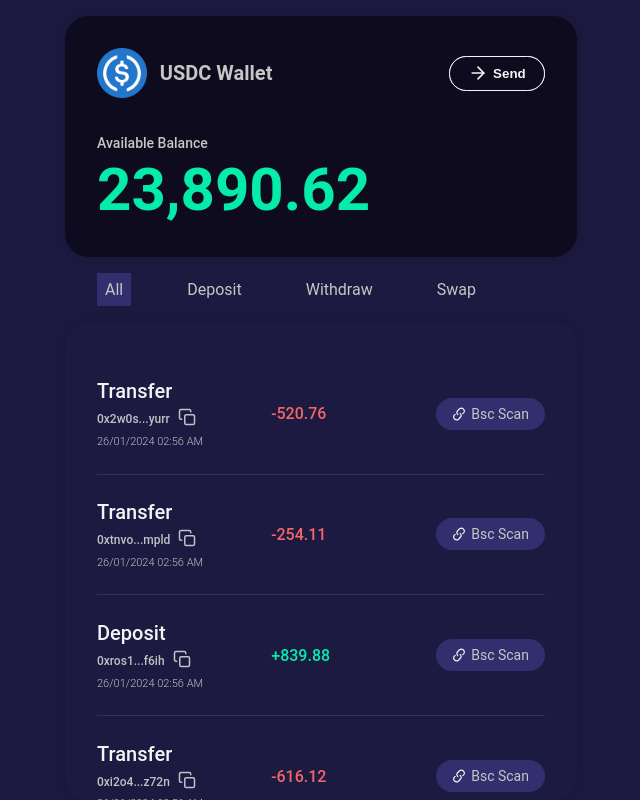
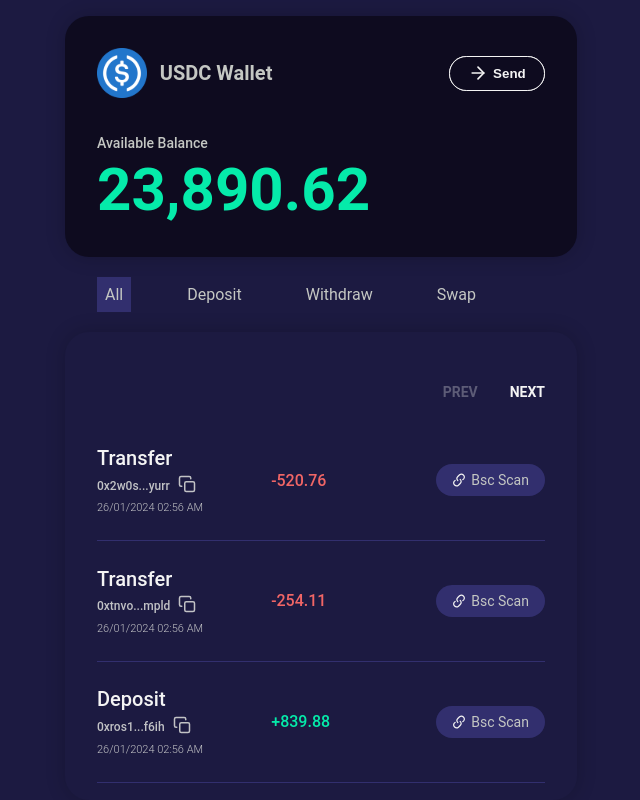
Before and after one commit to MeisterJustice/stablecoin-wallet, a Next.js app: page / in a window 1280 px wide. Shown: the whole page, without its empty margins (319-959 px from the left). Built offline with nearby package versions, Linux system fonts and the light colour scheme.

Commit message:
add pagination

```diff
--- a/components/index.ts
+++ b/components/index.ts
@@ -2,5 +2,6 @@ import M2ClickAnimation from "./click-animation";
 import M2Modal from "./modal";
 import M2Button from "./button";
 import M2Input from "./input";
+import M2Pagination from "./pagination";
 
-export { M2ClickAnimation, M2Modal, M2Button, M2Input };
+export { M2ClickAnimation, M2Modal, M2Button, M2Input, M2Pagination };
--- /dev/null
+++ b/components/pagination/index.tsx
@@ -0,0 +1,92 @@
+import { useEffect, useState } from "react";
+import { useTransaction } from "@/hooks/useTransaction";
+import { useTab } from "@/hooks/useTab";
+import styles from "./pagination.module.css";
+import classNames from "classnames";
+import { M2ClickAnimation } from "..";
+
+export default function M2Pagination() {
+  const {
+    handleTransactions,
+    transactions,
+    filteredTransactions,
+    handleFilteredTransactions,
+    handlePaginatedFilteredTransactions,
+    handlePaginatedTransactions,
+  } = useTransaction();
+  const { tabs, currentTabIndex } = useTab();
+
+  const [currentPage, setCurrentPage] = useState(1);
+  const [itemsPerPage] = useState(10);
+
+  const currentTab = tabs[currentTabIndex];
+  const showAllTransactions = currentTab === "All";
+  const txnLength = showAllTransactions
+    ? transactions.length
+    : filteredTransactions.length;
+
+  const totalPages = Math.ceil(txnLength / itemsPerPage);
+
+  const nextPage = () => {
+    if (currentPage === totalPages) return;
+    setCurrentPage(currentPage + 1);
+  };
+
+  const prevPage = () => {
+    if (currentPage === 1) return;
+    setCurrentPage(currentPage - 1);
+  };
+
+  const handleData = () => {
+    const indexOfLastTransaction = currentPage * itemsPerPage;
+    const indexOfFirstTransaction = indexOfLastTransaction - itemsPerPage;
+
+    if (showAllTransactions) {
+      const currentTransactions = transactions.slice(
+        indexOfFirstTransaction,
+        indexOfLastTransaction
+      );
+
+      handlePaginatedTransactions(currentTransactions);
+    } else {
+      const currentTransactions = filteredTransactions.slice(
+        indexOfFirstTransaction,
+        indexOfLastTransaction
+      );
+
+      handlePaginatedFilteredTransactions(currentTransactions);
+    }
+  };
+
+  useEffect(() => {
+    handleData();
+    // eslint-disable-next-line react-hooks/exhaustive-deps
+  }, [currentPage]);
+
+  useEffect(() => {
+    setCurrentPage(1);
+  }, [currentTab]);
+  return (
+    <div className={styles.pagination}>
+      <M2ClickAnimation onClick={prevPage}>
+        <p
+          className={classNames(styles.pagination_item, {
+            [styles.pagination_item_disabled]: currentPage === 1,
+          })}
+        >
+          PREV
+        </p>
+      </M2ClickAnimation>
+
+      <M2ClickAnimation onClick={nextPage}>
+        <p
+          className={classNames(styles.pagination_item, {
+            [styles.pagination_item_disabled]: currentPage === totalPages,
+          })}
+        >
+          NEXT
+        </p>
+      </M2ClickAnimation>
+    </div>
+  );
+}
--- /dev/null
+++ b/components/pagination/pagination.module.css
@@ -0,0 +1,23 @@
+.pagination {
+  display: flex;
+  justify-content: flex-end;
+  align-items: center;
+  margin-top: 20px;
+  margin-bottom: 20px;
+  gap: 2rem;
+}
+
+.pagination_item {
+  color: var(--white);
+  font-weight: 700;
+  font-size: 14px;
+  cursor: pointer;
+}
+
+.pagination_item_disabled {
+  color: var(--white);
+  font-weight: 700;
+  font-size: 14px;
+  cursor: not-allowed;
+  opacity: 0.3;
+}
--- a/context/transaction/index.tsx
+++ b/context/transaction/index.tsx
@@ -8,16 +8,31 @@ export const TransactionContext = createContext<
 
 export const TransactionContextProvider = ({ children }: ProviderProps) => {
   const [transactions, setTransactions] = useState<TransactionProps[]>([]);
+  const [paginatedTransactions, setPaginatedTransactions] = useState<
+    TransactionProps[]
+  >([]);
   const [filteredTransactions, setFilteredTransactions] = useState<
     TransactionProps[]
   >([]);
+  const [paginatedFilteredTransactions, setPaginatedFilteredTransactions] =
+    useState<TransactionProps[]>([]);
 
   const handleTransactions = (transactions: TransactionProps[]) => {
     setTransactions(transactions);
   };
 
+  const handlePaginatedTransactions = (transactions: TransactionProps[]) => {
+    setPaginatedTransactions(transactions);
+  };
+
   const handleFilteredTransactions = (transactions: TransactionProps[]) => {
     setFilteredTransactions(transactions);
+  };
+
+  const handlePaginatedFilteredTransactions = (
+    transactions: TransactionProps[]
+  ) => {
+    setPaginatedFilteredTransactions(transactions);
   };
 
   return (
@@ -27,6 +42,10 @@ export const TransactionContextProvider = ({ children }: ProviderProps) => {
         filteredTransactions,
         handleFilteredTransactions,
         handleTransactions,
+        handlePaginatedTransactions,
+        paginatedTransactions,
+        paginatedFilteredTransactions,
+        handlePaginatedFilteredTransactions,
       }}
     >
       {children}
--- a/context/transaction/types.ts
+++ b/context/transaction/types.ts
@@ -1,8 +1,14 @@
 interface TransactionsContextProps {
   transactions: TransactionProps[];
+  paginatedTransactions: TransactionProps[];
   filteredTransactions: TransactionProps[];
+  paginatedFilteredTransactions: TransactionProps[];
   handleTransactions: (transactions: TransactionProps[]) => void;
   handleFilteredTransactions: (transactions: TransactionProps[]) => void;
+  handlePaginatedTransactions: (transactions: TransactionProps[]) => void;
+  handlePaginatedFilteredTransactions: (
+    transactions: TransactionProps[]
+  ) => void;
 }
 
 interface TransactionProps {
--- a/hooks/useTransaction.tsx
+++ b/hooks/useTransaction.tsx
@@ -17,6 +17,8 @@ export const useTransaction = () => {
     const data = await response.json();
 
     context.handleTransactions(data);
+    const paginatedTransactions = data.slice(0, 10);
+    context.handlePaginatedTransactions(paginatedTransactions);
   };
 
   const fetchFilteredTransactions = async () => {
@@ -29,6 +31,8 @@ export const useTransaction = () => {
     );
 
     context.handleFilteredTransactions(filteredTransactions);
+    const paginatedFilteredTransactions = filteredTransactions.slice(0, 10);
+    context.handlePaginatedFilteredTransactions(paginatedFilteredTransactions);
   };
 
   useEffect(() => {
--- a/pages/overview/transactions/index.tsx
+++ b/pages/overview/transactions/index.tsx
@@ -4,101 +4,21 @@ import styles from "@/app/page.module.css";
 import TransactionItem from "./transaction-item";
 import { useTransaction } from "@/hooks/useTransaction";
 import { useTab } from "@/hooks/useTab";
-
-const transactions = [
-  {
-    id: 1,
-    title: "Transfer",
-    amount: "1,000.00",
-    date: "2021-07-01",
-    address: "0x1234567890123456789012345678901234567890",
-    hash: "0x1234567890123456789012345678901234567890123456789012345678901234",
-  },
-  {
-    id: 2,
-    title: "Received",
-    amount: "1,000.00",
-    date: "2021-07-01",
-    address: "0x1234567890123456789012345678901234567890",
-    hash: "0x1234567890123456789012345678901234567890123456789012345678901234",
-  },
-  {
-    id: 3,
-    title: "Transfer",
-    amount: "1,000.00",
-    date: "2021-07-01",
-    address: "0x1234567890123456789012345678901234567890",
-    hash: "0x1234567890123456789012345678901234567890123456789012345678901234",
-  },
-  {
-    id: 4,
-    title: "Received",
-    amount: "1,000.00",
-    date: "2021-07-01",
-    address: "0x1234567890123456789012345678901234567890",
-    hash: "0x1234567890123456789012345678901234567890123456789012345678901234",
-  },
-  {
-    id: 5,
-    title: "Transfer",
-    amount: "1,000.00",
-    date: "2021-07-01",
-    address: "0x1234567890123456789012345678901234567890",
-    hash: "0x1234567890123456789012345678901234567890123456789012345678901234",
-  },
-  {
-    id: 6,
-    title: "Received",
-    amount: "1,000.00",
-    date: "2021-07-01",
-    address: "0x1234567890123456789012345678901234567890",
-    hash: "0x1234567890123456789012345678901234567890123456789012345678901234",
-  },
-  {
-    id: 7,
-    title: "Transfer",
-    amount: "1,000.00",
-    date: "2021-07-01",
-    address: "0x1234567890123456789012345678901234567890",
-    hash: "0x1234567890123456789012345678901234567890123456789012345678901234",
-  },
-  {
-    id: 8,
-    title: "Received",
-    amount: "1,000.00",
-    date: "2021-07-01",
-    address: "0x1234567890123456789012345678901234567890",
-    hash: "0x1234567890123456789012345678901234567890123456789012345678901234",
-  },
-  {
-    id: 9,
-    title: "Transfer",
-    amount: "1,000.00",
-    date: "2021-07-01",
-    address: "0x1234567890123456789012345678901234567890",
-    hash: "0x1234567890123456789012345678901234567890123456789012345678901234",
-  },
-  {
-    id: 10,
-    title: "Received",
-    amount: "1,000.00",
-    date: "2021-07-01",
-    address: "0x1234567890123456789012345678901234567890",
-    hash: "0x1234567890123456789012345678901234567890123456789012345678901234",
-  },
-];
+import { M2Pagination } from "@/components";
 
 export default function Transactions() {
-  const { handleTransactions, transactions, filteredTransactions } =
+  const { paginatedTransactions, paginatedFilteredTransactions } =
     useTransaction();
   const { tabs, currentTabIndex } = useTab();
 
   const currentTab = tabs[currentTabIndex];
   return (
     <section className={classNames(styles.section, styles.transaction_section)}>
+      <M2Pagination />
+
       {currentTab === "All" && (
         <div>
-          {transactions.map((transaction) => (
+          {paginatedTransactions.map((transaction) => (
             <TransactionItem key={transaction.id} {...transaction} />
           ))}
         </div>
@@ -106,7 +26,7 @@ export default function Transactions() {
 
       {currentTab !== "All" && (
         <div>
-          {filteredTransactions.map((transaction) => (
+          {paginatedFilteredTransactions.map((transaction) => (
             <TransactionItem key={transaction.id} {...transaction} />
           ))}
         </div>
--- a/utils/index.ts
+++ b/utils/index.ts
@@ -1,4 +1,4 @@
-const formatAmount = (amount: string) => {
+const formatAmount = (amount: string): string => {
   if (amount === "") return amount;
 
   const [integerPart, decimalPart] = amount.split(".");
@@ -16,7 +16,7 @@ const formatAmount = (amount: string) => {
   return value;
 };
 
-const formatAddress = (address: string) => {
+const formatAddress = (address: string): string => {
   return `${address.slice(0, 6)}...${address.slice(-4)}`;
 };
 
@@ -24,4 +24,8 @@ const awaitFor = (ms: number) => {
   return new Promise((resolve) => setTimeout(resolve, ms));
 };
 
-export { formatAmount, formatAddress, awaitFor };
+const range = (start: number, end: number): number[] => {
+  return Array.from({ length: end - start + 1 }, (_, i) => start + i);
+};
+
+export { formatAmount, formatAddress, awaitFor, range };
```
